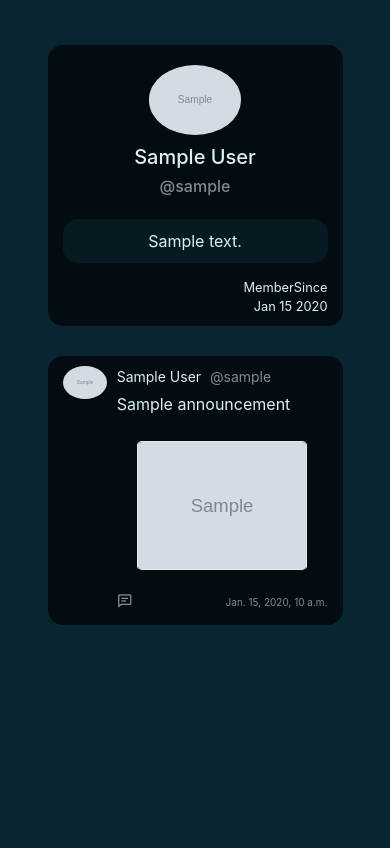
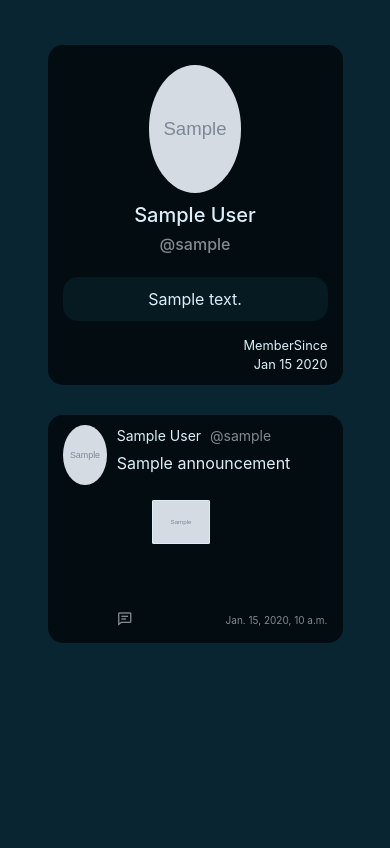
Before and after one commit to gajeraYash/myyfeed-app, a Django app: template templates/app/profile.html in a window 390 px wide. Shown: the part 70-918 px from the top of the page. Run offline with Django 3.2, Linux system fonts and the light colour scheme; the template is opened without the code that fills it: most values are stand-ins (such as "Sample title", 1, 10 or a date in 2020); grey boxes marked "Sample" are stand-in pictures; some libraries are stand-ins or nearby versions.

Commit message:
Responsive IMG 🖼

```diff
--- a/static/css/partials/user_feed.css
+++ b/static/css/partials/user_feed.css
@@ -44,14 +44,18 @@
     resize: none;
 }
 
+/* #post .user_pic{
+    width: 75px;
+    display: inline-block;
+} */
 /*
 #post #post-content {
     overflow-y:auto;
     height: 80vh;
 } */
 #post .sizeoption {
-    width: 100%;
-    max-height: 100%;
+    width: 3.8rem;
+    height: 3.8rem;
 }
 
 #post .userimg {
--- a/static/css/profile.css
+++ b/static/css/profile.css
@@ -29,6 +29,11 @@
     padding: 10px 0px;
 }
 
+#profile .userimg{
+    width: 8rem;
+    height: 8rem;
+}
+
 #profile .membersince {
     justify-content: flex-end;
 }
--- a/templates/app/profile.html
+++ b/templates/app/profile.html
@@ -15,7 +15,7 @@
                 <div id="profile-details" class="profileBox">
                     <div class="profilePic row justify-content-center">
                         <div class="col-5 col-sm-5 col-md-6 col-lg-6">
-                            <img src="{{profile_data.profile_pic.url}}" class="rounded-circle img-fluid mx-auto d-block"
+                            <img src="{{profile_data.profile_pic.url}}" class="rounded-circle img-fluid userimg mx-auto d-block"
                                 alt="...">
                         </div>
                     </div>
--- a/templates/app/user_profile.html
+++ b/templates/app/user_profile.html
@@ -15,7 +15,7 @@
                 <div id="profile-details" class="profileBox">
                     <div class="profilePic row justify-content-center">
                         <div class="col-5 col-sm-5 col-md-6 col-lg-6">
-                            <img src="{{profile_data.profile_pic.url}}" class="rounded-circle img-fluid mx-auto d-block"
+                            <img src="{{profile_data.profile_pic.url}}" class="rounded-circle userimg img-fluid mx-auto d-block"
                                 alt="...">
                         </div>
                     </div>
```
